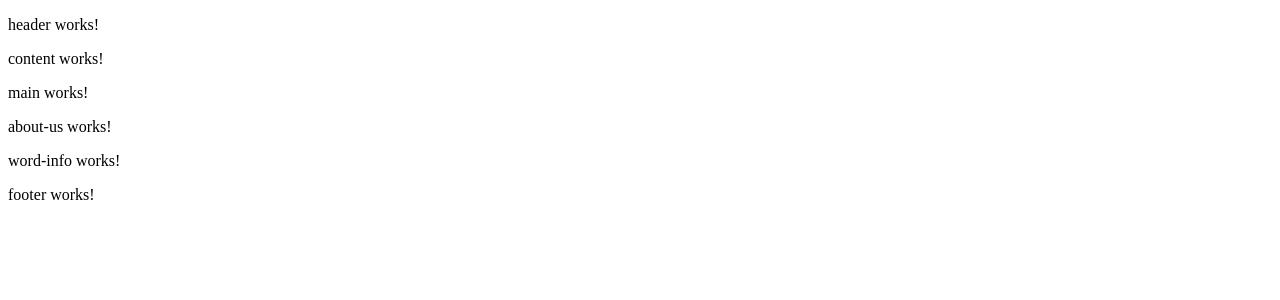
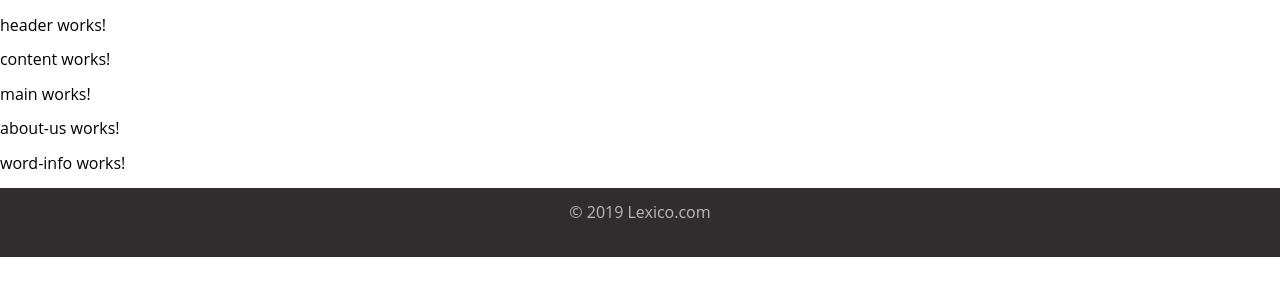
Before and after one commit to AlexKuskov/oxford-dictionaries-api, an Angular app: page / in a window 1280 px wide. Shown: the top 300 px of the page. Built offline with nearby package versions, Linux system fonts and the light colour scheme.

Commit message:
Add normalize.css plugin. Style footer section

```diff
--- a/package.json
+++ b/package.json
@@ -20,6 +20,7 @@
     "@angular/platform-browser-dynamic": "~7.2.0",
     "@angular/router": "~7.2.0",
     "core-js": "^2.5.4",
+    "normalize.css": "^8.0.1",
     "npm": "^6.10.2",
     "rxjs": "~6.3.3",
     "tslib": "^1.9.0",
--- a/src/app/components/footer/footer.component.html
+++ b/src/app/components/footer/footer.component.html
@@ -1,3 +1,3 @@
-<p>
-  footer works!
-</p>
+<footer class="footer">
+  <p class="footer__copyright">© 2019 Lexico.com</p>
+</footer>
--- a/src/app/components/footer/footer.component.scss
+++ b/src/app/components/footer/footer.component.scss
@@ -0,0 +1,11 @@
+.footer {
+    background-color: rgb(47, 45, 46);
+}
+
+.footer__copyright {
+    padding-top: 15px;
+    padding-bottom: 36px;
+    color: rgba(255, 255, 255, 0.67);
+    text-align: center;
+    margin: 0;
+}
--- a/src/styles.scss
+++ b/src/styles.scss
@@ -1 +1,6 @@
 /* You can add global styles to this file, and also import other style files */
+@import '~normalize.css';
+
+body {
+    font-family: "Open Sans", Helvetica, Arial, sans-serif;
+}
```
Also changed, not shown: 1 other file (tests, documents, lock files or other folders).
